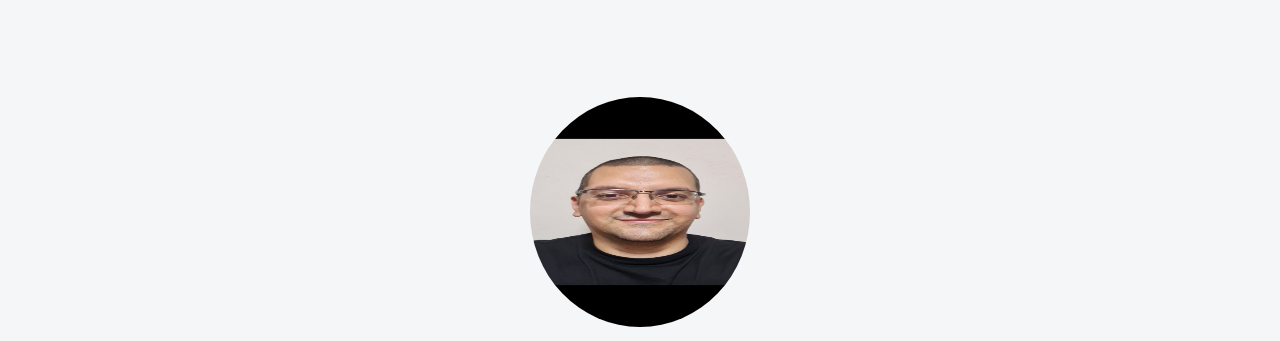
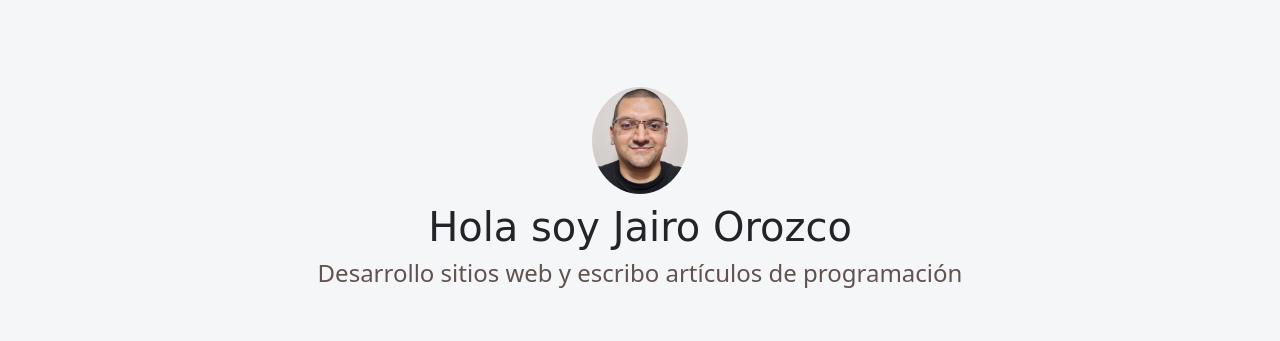
Before and after one commit to chrono234/PortfolioBootstrap, a plain HTML site: page index.html in a window 1280 px wide. Shown: the part 95-436 px from the top of the page. Drawn offline with nearby package versions, Linux system fonts and the light colour scheme; a web font is replaced by a local one.

Commit message:
update picture and its Css style

```diff
--- a/index.html
+++ b/index.html
@@ -51,11 +51,10 @@
       </div>
     </div>
   </nav>
-
   <!-- section hero -->
   <section class="hero align-items-stretch">
     <div class="hero-principal d-flex flex-column justify-content-center align-items-center" >
-      <img class="hero-imgen-desarrollador rounded-circle" src="images-developers/profile.jpg" alt="Foto de Jairo">
+      <div class="hero-imgen-desarrollador rounded-circle"></div>
       <h1>Hola soy Jairo Orozco</h1>
       <h2>Desarrollo sitios web y escribo artículos de programación</h2>
     </div>
@@ -335,7 +334,7 @@
 
   <!-- pie de página (footer) -->
   <footer class="seccion-obscura d-flex flex-column align-items-center justify-content-center">
-    <img src="images/icono-blanco.svg" alt="Logo del portafolio" class="footer-logo">
+    <img src="/images/Logo 2.png" alt="Logo del portafolio" class="footer-logo">
     <p class="footer-text text-center">Aprendo y creo todos los días.<br>Creemos un proyecto juntos</p>
     <div class="iconos-redes-sociales d-flex flex-wrap aling-items-center justify-content-center">
       <a href="https://twitter.com/Jairo35307588" target="_blank" rel="noopener noreferrer">
--- a/style.css
+++ b/style.css
@@ -7,9 +7,11 @@ section{
 }
 
 .hero-imgen-desarrollador{
-  width: 220px;
-  height: 230px;
-  margin: 20px;
+  background: center no-repeat url("images-developers/profile.jpg");
+  background-size: 6rem;
+  height: 6.7rem;
+  margin: 0.6rem;
+  width: 6rem;
 }
 
 h1{
```
